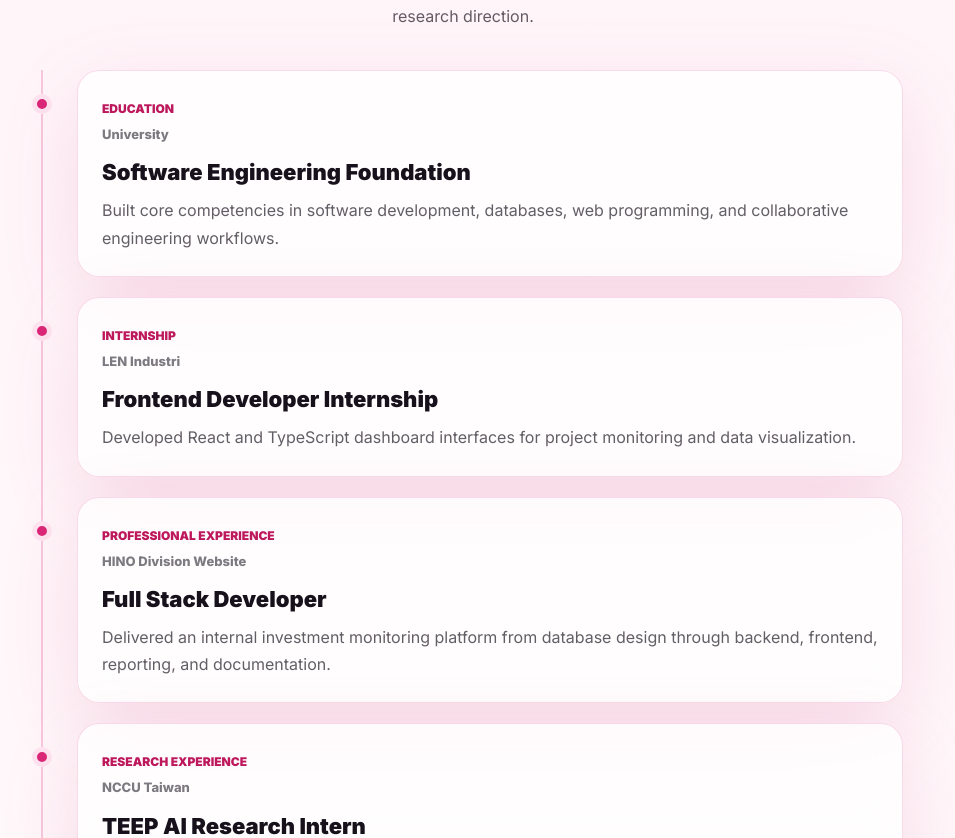
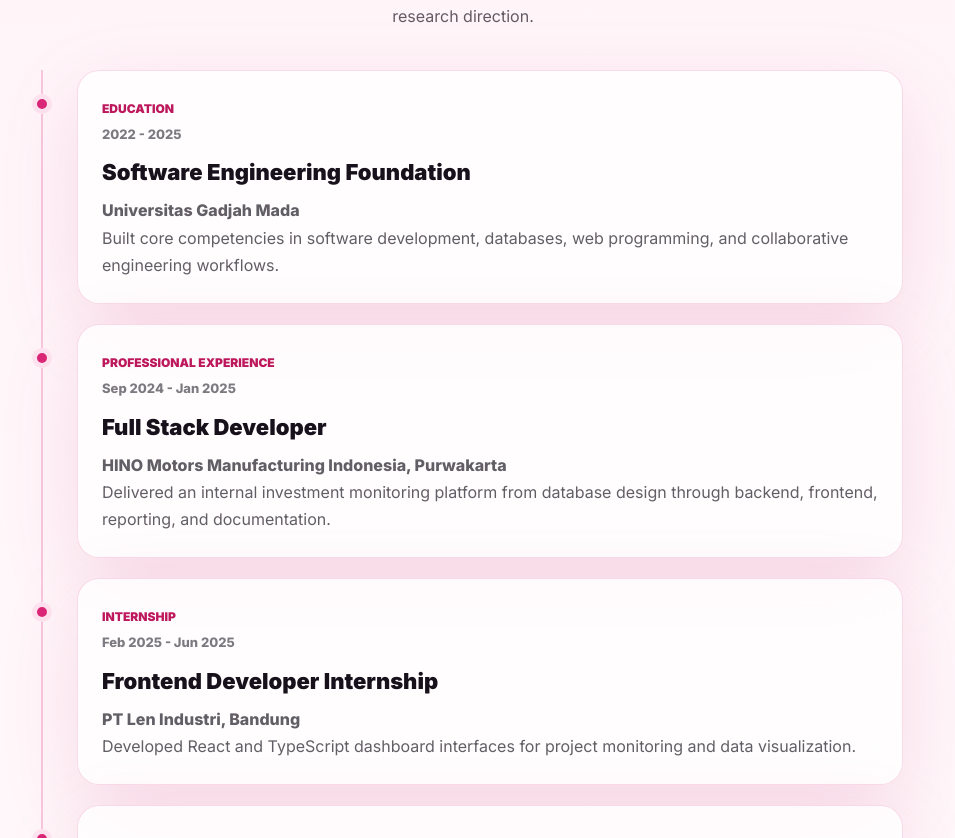
Before and after one commit to Marwahkamilaahmad/react-porto-rua, a React (Vite) app: page / in a window 1280 px wide. Shown: the part 4007-4845 px from the top of the page, without its empty margins (177-1132 px from the left). Built offline with nearby package versions, Linux system fonts and the light colour scheme; a web font is replaced by a local one.

Commit message:
fourth-commit

```diff
--- a/src/App.css
+++ b/src/App.css
@@ -713,8 +713,18 @@ a:focus-visible {
   line-height: 1.7;
 }
 
+.timeline-place {
+  margin-bottom: 8px;
+  color: var(--pink-700);
+  font-weight: 800;
+}
+
 .dark .timeline-card p {
   color: rgba(255, 247, 251, 0.7);
+}
+
+.dark .timeline-place {
+  color: #f9a8d4;
 }
 
 .modal-backdrop {
@@ -730,25 +740,28 @@ a:focus-visible {
 .project-modal {
   position: relative;
   display: grid;
-  width: min(920px, 100%);
+  width: min(960px, 100%);
   max-height: min(90vh, 780px);
-  overflow: auto;
+  overflow: hidden;
   border-radius: 24px;
 }
 
 .project-modal-image-wrap {
   display: grid;
   width: 100%;
-  height: 320px;
-  max-height: 320px;
+  height: min(78vh, 680px);
   overflow: hidden;
   place-items: center;
   background: #fff;
 }
 
+.project-modal-image-wrap img {
+  object-fit: contain;
+}
+
 .project-modal-image-wrap.is-rotated img {
-  width: min(78%, 620px);
-  height: 170%;
+  width: min(74%, 720px);
+  height: 172%;
   object-fit: contain;
   transform: rotate(90deg);
 }
--- a/src/components/EducationTimeline.jsx
+++ b/src/components/EducationTimeline.jsx
@@ -3,28 +3,32 @@ import { motion } from "framer-motion";
 const timelineItems = [
   {
     type: "Education",
-    period: "University",
+    period: "2022 - 2025",
+    place: "Universitas Gadjah Mada",
     title: "Software Engineering Foundation",
     description:
       "Built core competencies in software development, databases, web programming, and collaborative engineering workflows.",
   },
   {
+    type: "Professional Experience",
+    period: "Sep 2024 - Jan 2025",
+    place: "HINO Motors Manufacturing Indonesia, Purwakarta",
+    title: "Full Stack Developer",
+    description:
+      "Delivered an internal investment monitoring platform from database design through backend, frontend, reporting, and documentation.",
+  },
+  {
     type: "Internship",
-    period: "LEN Industri",
+    period: "Feb 2025 - Jun 2025",
+    place: "PT Len Industri, Bandung",
     title: "Frontend Developer Internship",
     description:
       "Developed React and TypeScript dashboard interfaces for project monitoring and data visualization.",
   },
   {
-    type: "Professional Experience",
-    period: "HINO Division Website",
-    title: "Full Stack Developer",
-    description:
-      "Delivered an internal investment monitoring platform from database design through backend, frontend, reporting, and documentation.",
-  },
-  {
     type: "Research Experience",
-    period: "NCCU Taiwan",
+    period: "Mar 2, 2026 - May 23, 2026",
+    place: "National Chung Cheng University, Taiwan",
     title: "TEEP AI Research Intern",
     description:
       "Worked on PyTorch, MeshMamba, computer vision, and ranking-based evaluation for 3D human pose estimation research.",
@@ -48,6 +52,7 @@ export default function EducationTimeline() {
             <span>{item.type}</span>
             <time>{item.period}</time>
             <h3>{item.title}</h3>
+            <p className="timeline-place">{item.place}</p>
             <p>{item.description}</p>
           </div>
         </motion.article>
--- a/src/components/Portofolio.jsx
+++ b/src/components/Portofolio.jsx
@@ -76,7 +76,7 @@ const projects = [
     assetFolder: "research teep",
     rotateImage: true,
     description:
-      "Research internship at National Chengchi University, Taiwan, focused on machine learning experimentation and human pose estimation systems.",
+      "Research internship at National Chung Cheng University, Taiwan, focused on machine learning experimentation and human pose estimation systems.",
     responsibilities: [
       "Conducted machine learning research and experimentation.",
       "Developed PyTorch-based MeshMamba scoring pipeline.",
@@ -126,25 +126,6 @@ const ProjectModal = ({ project, onClose }) => (
             }`}
           >
             <img src={project.image} alt={`${project.title} cover`} />
-          </div>
-          <div className="project-modal-body">
-            <p className="project-role">{project.role}</p>
-            <h3>{project.title}</h3>
-            <p>{project.description}</p>
-
-            <h4>Responsibilities</h4>
-            <ul>
-              {project.responsibilities.map((item) => (
-                <li key={item}>{item}</li>
-              ))}
-            </ul>
-
-            <h4>Achievement Highlights</h4>
-            <ul>
-              {project.highlights.map((item) => (
-                <li key={item}>{item}</li>
-              ))}
-            </ul>
           </div>
         </motion.article>
       </motion.div>
```
